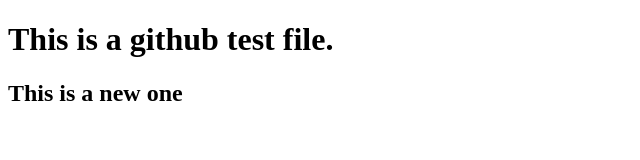
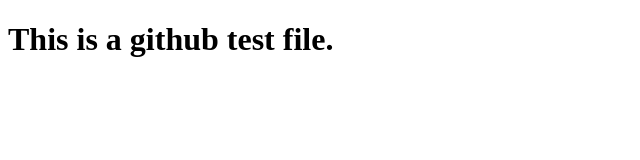
Before and after one commit to yuvi310/test, a plain HTML site: page index.html in a window 1280 px wide. Shown: the whole page, without its empty margins (0-640 px from the left). Drawn offline with Linux system fonts and the light colour scheme.

Commit message:
Update index.html

```diff
--- a/index.html
+++ b/index.html
@@ -8,6 +8,5 @@
 </head>
 <body>
     <h1>This is a github test file.</h1>
-    <h2> This is a new one</h2>
 </body>
 </html>
```
